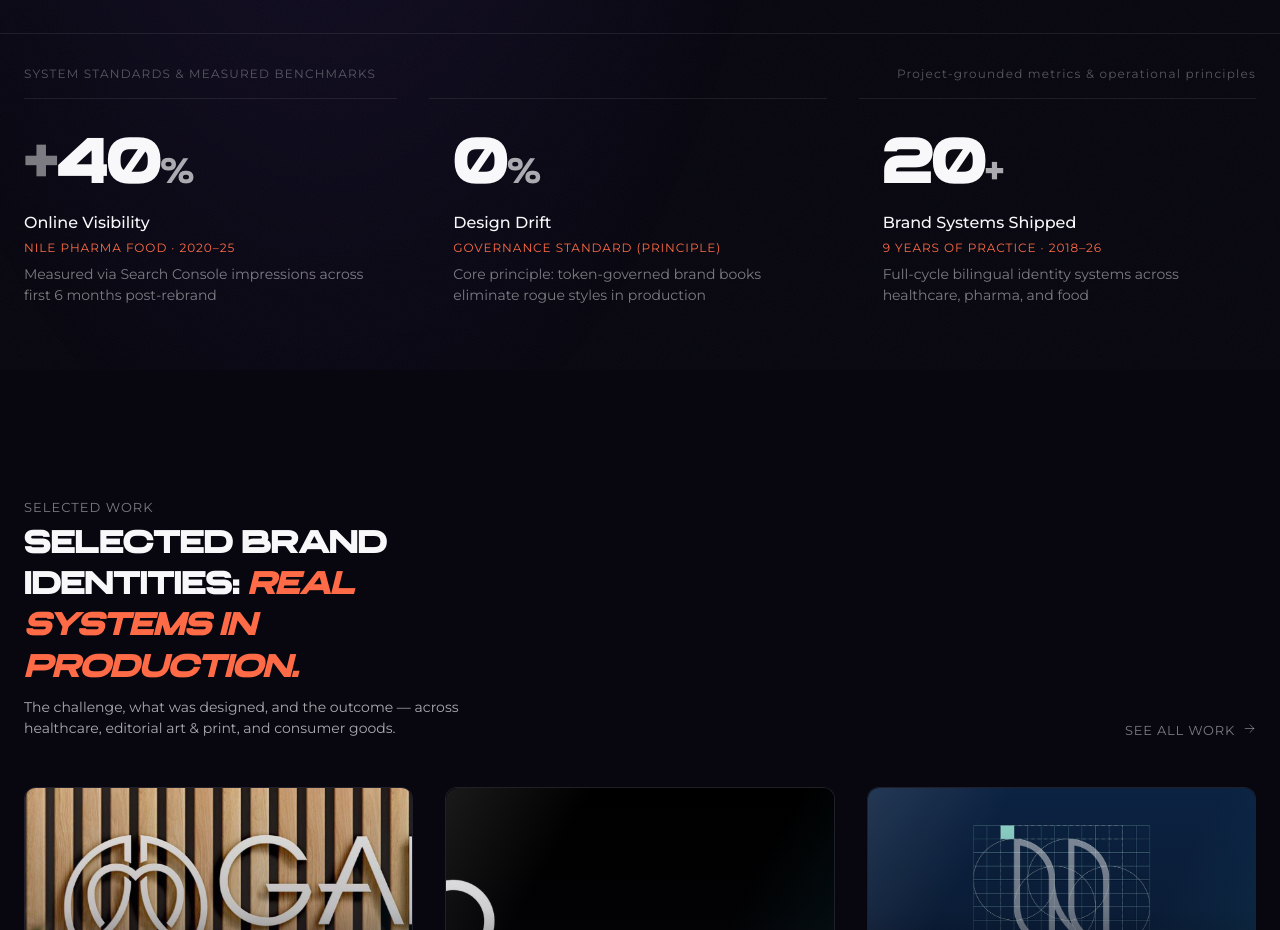
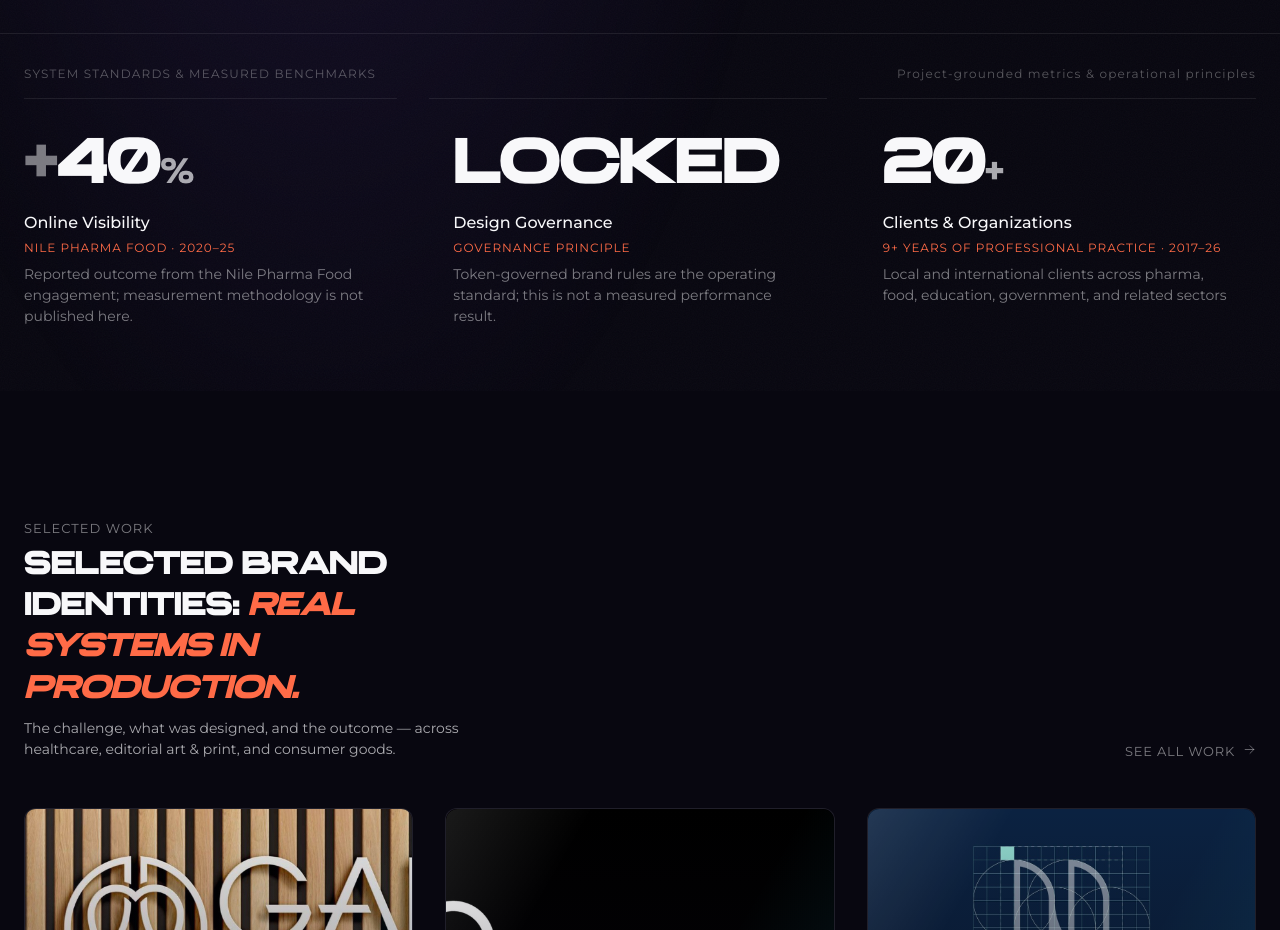
Before and after one commit to 3boalazm/aboalazm-os, a Next.js app: page / in a window 1280 px wide. Shown: the part 1780-2710 px from the top of the page. Built offline with nearby package versions, Linux system fonts and the light colour scheme; no server answers.

Commit message:
fix: align public metrics with evidenced CV claims

```diff
--- a/features/hero/metric-row.tsx
+++ b/features/hero/metric-row.tsx
@@ -21,21 +21,21 @@ const METRICS = {
       suffix: "%",
       label: "Online Visibility",
       context: "NILE PHARMA FOOD · 2020–25",
-      detail: "Measured via Search Console impressions across first 6 months post-rebrand",
+      detail: "Reported outcome from the Nile Pharma Food engagement; measurement methodology is not published here.",
     },
     {
-      value: "0",
-      suffix: "%",
-      label: "Design Drift",
-      context: "GOVERNANCE STANDARD (PRINCIPLE)",
-      detail: "Core principle: token-governed brand books eliminate rogue styles in production",
+      value: "LOCKED",
+      suffix: "",
+      label: "Design Governance",
+      context: "GOVERNANCE PRINCIPLE",
+      detail: "Token-governed brand rules are the operating standard; this is not a measured performance result.",
     },
     {
       value: "20",
       suffix: "+",
-      label: "Brand Systems Shipped",
-      context: "9 YEARS OF PRACTICE · 2018–26",
-      detail: "Full-cycle bilingual identity systems across healthcare, pharma, and food",
+      label: "Clients & Organizations",
+      context: "9+ YEARS OF PROFESSIONAL PRACTICE · 2017–26",
+      detail: "Local and international clients across pharma, food, education, government, and related sectors",
     },
   ],
   ar: [
@@ -45,21 +45,21 @@ const METRICS = {
       suffix: "%",
       label: "الظهور الرقمي",
       context: "نايل فارما فود · 2020–25",
-      detail: "محسوب عبر مرات الظهور بمحركات البحث خلال أول ٦ أشهر من إطلاق الهوية والموقع",
+      detail: "نتيجة مُبلغ عنها من مشروع نايل فارما فود؛ منهجية القياس غير منشورة هنا.",
     },
     {
-      value: "0",
-      suffix: "%",
-      label: "انحراف التصميم",
-      context: "معيار الحوكمة (مبدأ عمل)",
-      detail: "مبدأ معتمد: أدلة الهوية المحكومة بالتوكنز تمنع الارتجال والانحراف في التنفيذ",
+      value: "LOCKED",
+      suffix: "",
+      label: "حوكمة التصميم",
+      context: "مبدأ حوكمة",
+      detail: "حوكمة الهوية بالتوكنز هي معيار تشغيل؛ وليست نتيجة أداء مقاسة.",
     },
     {
       value: "20",
       suffix: "+",
-      label: "نظام هوية تم تنفيذه",
-      context: "٩ سنوات خبرة · 2018–26",
-      detail: "أنظمة هوية ثنائية اللغة متكاملة عبر قطاعات الرعاية الصحية والأدوية والغذاء",
+      label: "عميل ومؤسسة",
+      context: "٩+ سنوات ممارسة مهنية · 2017–26",
+      detail: "عملاء ومؤسسات محلية ودولية عبر قطاعات الأدوية والغذاء والتعليم والحكومة وغيرها",
     },
   ],
 } as const;
```
